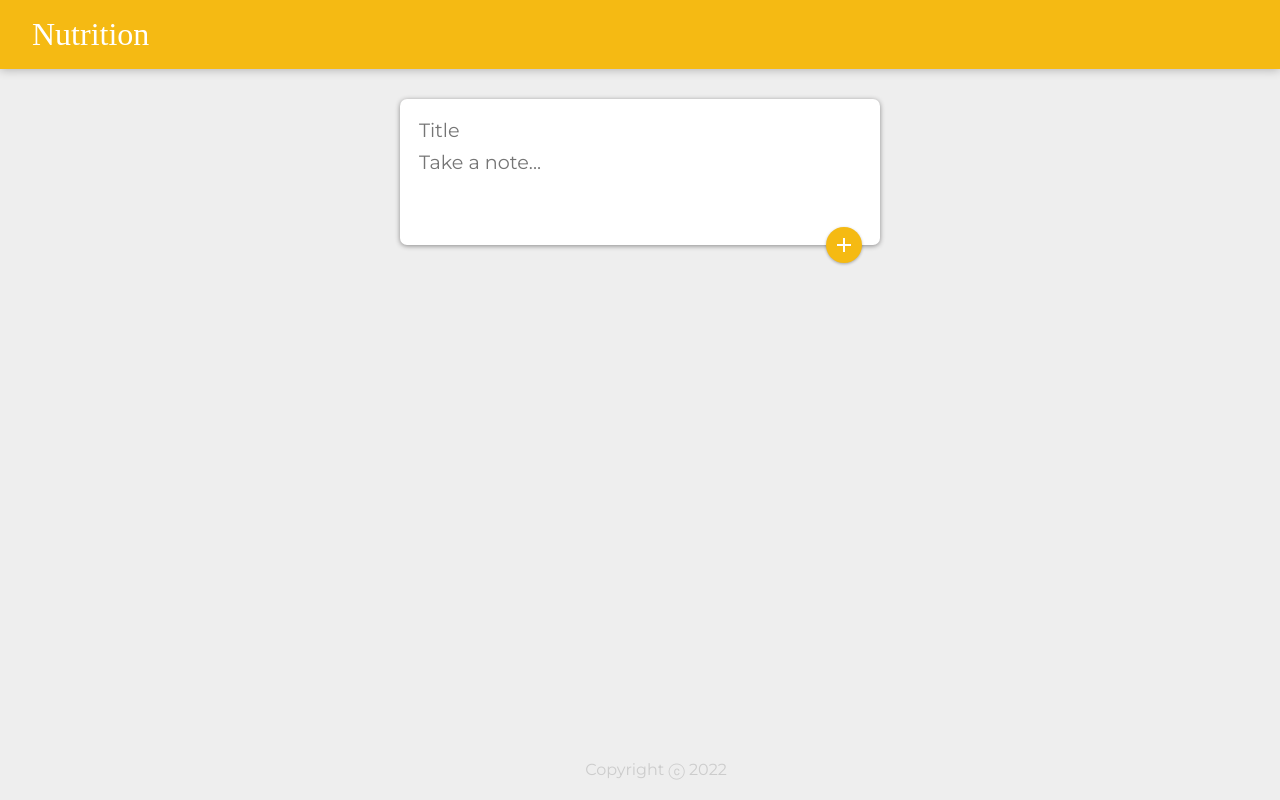
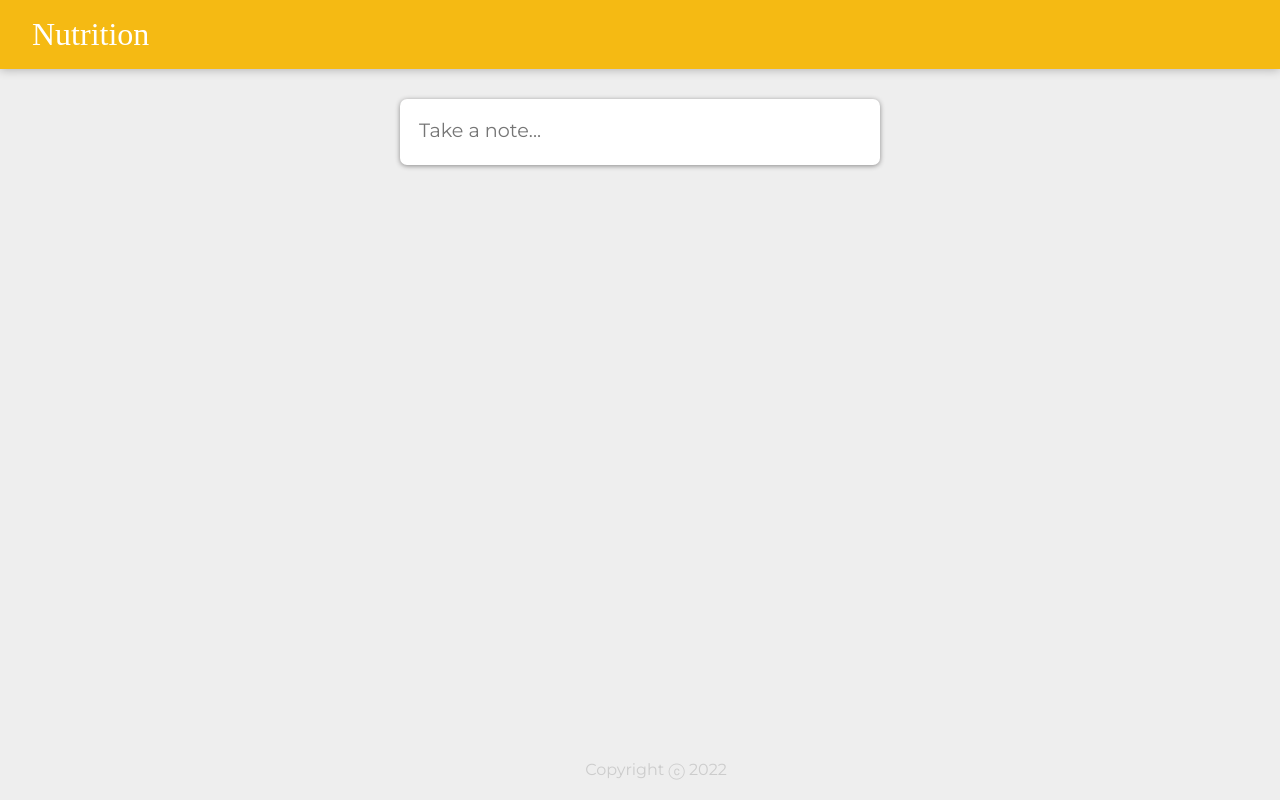
Before and after one commit to asasalcido14/keeper-app-git, a React (Create React App) app in the folder keeperv1/: page / in a window 1280 px wide. Built offline with nearby package versions, Linux system fonts and the light colour scheme; a web font is replaced by a local one.

Commit message:
CreateArea Update
added isExpanded, setExpanded constant - added input component within isExpanded

```diff
--- a/keeperv1/src/components/CreateArea.jsx
+++ b/keeperv1/src/components/CreateArea.jsx
@@ -6,6 +6,8 @@ import Zoom from '@material-ui/core/Zoom';
 
 
 function CreateArea(props) {
+
+  const [isExpanded, setExpanded] = useState(false)
   const [note, setNote] = useState({
     title: "",
     content: ""
@@ -30,24 +32,31 @@ function CreateArea(props) {
     });
     event.preventDefault();
   }
+  function expand(){
+    setExpanded(true);
+  }
 
   return (
     <div>
       <form className="create-note">
-        <input
-          name="title"
-          onChange={handleChange}
-          value={note.title}
-          placeholder="Title"
-        />
+     {isExpanded && (
+       <input
+       name = "title"
+       onChange = {handleChange}
+       value = {note.title}
+       placeholder = "Title"
+       />
+     )}
+
         <textarea
           name="content"
           onChange={handleChange}
+          onClick={expand}
           value={note.content}
           placeholder="Take a note..."
-          rows="3"
+          rows={isExpanded ? 3 : 1}
         />
-        <Zoom in={true}>
+        <Zoom in={isExpanded}>
         <Fab onClick={submitNote}><AddIcon /></Fab>
         </Zoom>
       </form>
```
